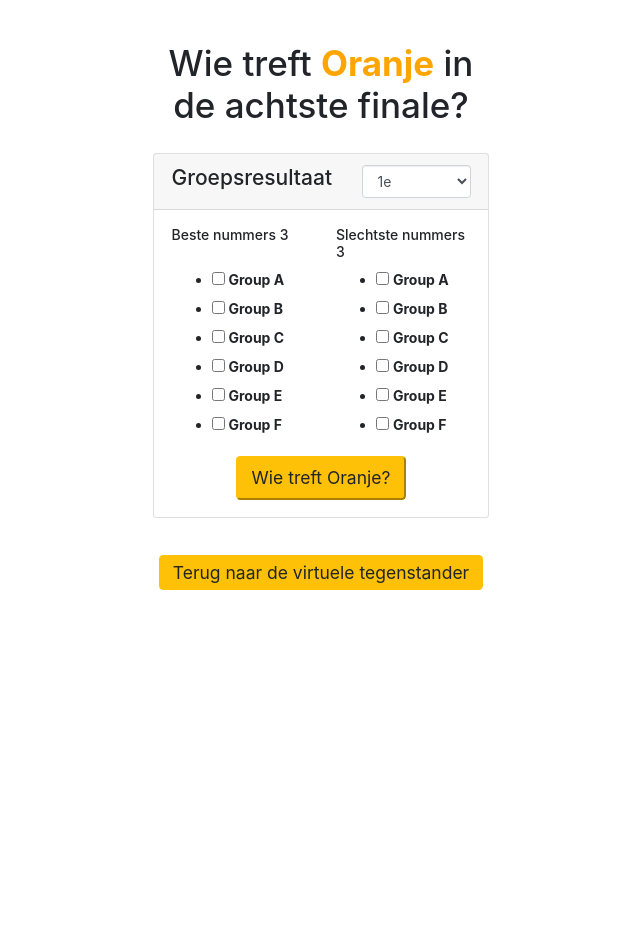
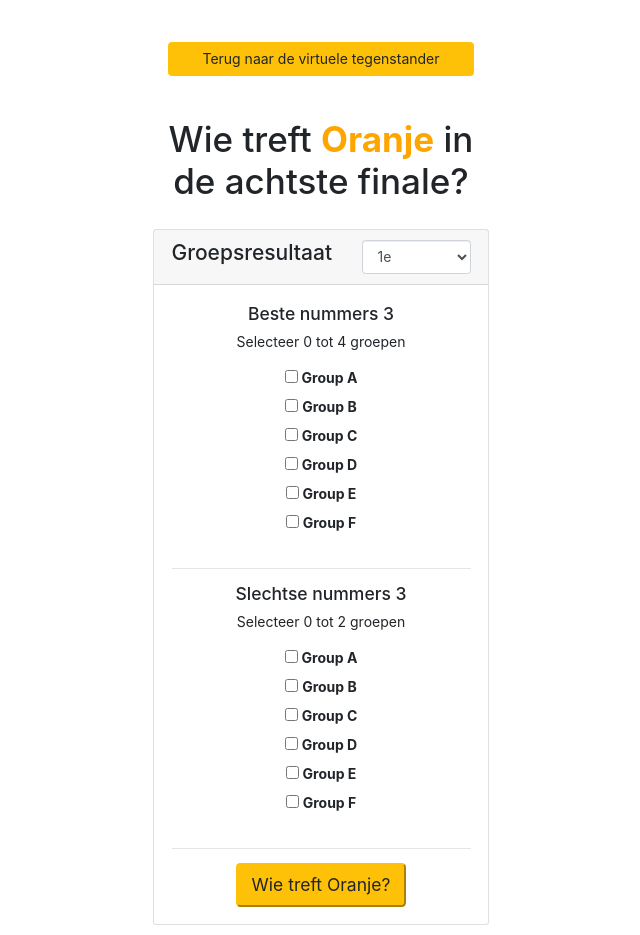
Before and after one commit to luukhopman/wie-treft-oranje, a Flask app: page /custom in a window 1280 px wide. Shown: the whole page, without its empty margins (319-959 px from the left). Before the commit the page ends 590 px from the top, so only its background shows below. Run offline with Flask 2, Linux system fonts and the light colour scheme; parts of the project's set-up code (start-up, migrations or seed data) failed here and were passed over; some libraries are stand-ins or nearby versions.

Commit message:
Fixed bugs

```diff
--- a/webapp/main/forms.py
+++ b/webapp/main/forms.py
@@ -22,15 +22,18 @@ class LuckyLosers(FlaskForm):
             return False
 
         if len(self.qualified.data) > 4:
-            self.qualified.errors.append('Please select no more than 4 groups')
+            self.qualified.errors.append(
+                'Selecteer maximaal 4 beste nummers 3')
             return False
 
         if len(self.unqualified.data) > 2:
-            self.qualified.errors.append('Please select no more than 2 groups')
+            self.qualified.errors.append(
+                'Selecteer maximaal 2 beste nummers 3')
             return False
 
         if len(list(set(self.qualified.data) & set(self.unqualified.data))):
-            self.qualified.errors.append('Error')
+            self.qualified.errors.append(
+                'Een groep kan niet zowel de beste als slechte nummers drie bevatten.')
             return False
 
         return True
--- a/webapp/static/main.css
+++ b/webapp/static/main.css
@@ -13,3 +13,19 @@ html {
 select option {
     font-size: 16px;
 }
+
+ul {
+    list-style: none;
+    padding-left: 0;
+}
+
+.checkbox {
+	-webkit-appearance: none;
+	background-color: #fafafa;
+	border: 1px solid #cacece;
+	box-shadow: 0 1px 2px rgba(0,0,0,0.05), inset 0px -15px 10px -12px rgba(0,0,0,0.05);
+	padding: 9px;
+	border-radius: 3px;
+	display: inline-block;
+	position: relative;
+}
--- a/webapp/templates/custom.html
+++ b/webapp/templates/custom.html
@@ -1,5 +1,11 @@
 {% extends "base.html" %}
 {% block content %}
+
+<div class="container text-center mt-5" style="width: 24rem;">
+  <a class="btn btn-warning btn-block" href="/">
+    Terug naar de virtuele tegenstander
+  </a>
+</div>
 
 <div class="container" style="width: 24rem;">
   <h1 class="text-center mt-5">Wie treft <span style="color: orange; font-weight: bold">Oranje</span> in de achtste
@@ -18,23 +24,31 @@
         </div>
       </div>
     </div>
-    <div class="card-body">
+    <div class="card-body text-center">
       <div class="row">
         <div class="col-sm">
-          <h6>Beste nummers 3</h6>
-        </div>
-        <div class="col-sm">
-          <h6>Slechtste nummers 3</h6>
+          <h5>Beste nummers 3</h5>
+          Selecteer 0 tot 4 groepen
         </div>
       </div>
       <div class="row">
-        <div class="col-sm">
+        <div class="col-sm mt-3">
           {{ form.qualified }}
         </div>
+      </div>
+      <hr>
+      <div class="row">
         <div class="col-sm">
+          <h5>Slechtse nummers 3</h5>
+          Selecteer 0 tot 2 groepen
+        </div>
+      </div>
+      <div class="row">
+        <div class="col-sm mt-3">
           {{ form.unqualified }}
         </div>
       </div>
+      <hr>
       <div class="row">
         <div class="col text-center">
           <button class="btn-lg btn-warning" type="submit">
@@ -47,16 +61,19 @@
 </div>
 </div>
 
+{% for field, errors in form.errors.items() %}
+<div class="card mb-5" style="width: 24rem;">
+  <div class="card-body text-center">
+    <strong>{{ ', '.join(errors) }}</strong>
+  </div>
+</div>
+{% endfor %}
+
 {% if result %}
-<div class="card" style="width: 24rem;">
+<div class="card mb-5" style="width: 24rem;">
   <div class="card-body text-center">
     <strong>{{result|safe}}</strong>
   </div>
 </div>
 {% endif%}
-<div class="container text-center mt-5">
-  <a class="btn-lg btn-warning" href="/">
-    Terug naar de virtuele tegenstander
-  </a>
-</div>
 {% endblock content %}
```
